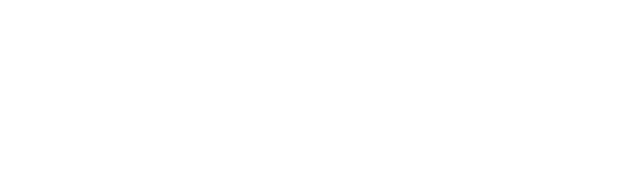
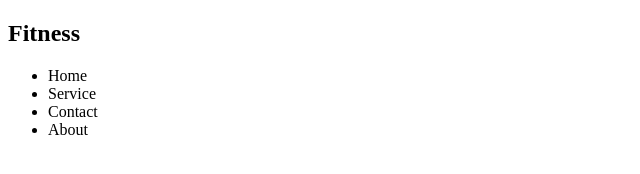
Before and after one commit to mahdi786islam/assignment-02-repository-fitness-, a plain HTML site: page index.html in a window 1280 px wide. Shown: the whole page, without its empty margins (0-640 px from the left). Drawn offline with Linux system fonts and the light colour scheme.

Commit message:
nav menu

```diff
--- a/index.html
+++ b/index.html
@@ -7,6 +7,21 @@
     <title>Fitness</title>
 </head>
 <body>
+    <header>
+        <nav class="nav-container">
+            <div class="nav-title">
+                <h1>Fitness</h1>
+            </div>
+            <div class="nav-menu">
+                <ul>
+                    <li>Home</li>
+                    <li>Service</li>
+                    <li>Contact</li>
+                    <li>About</li>
+                </ul>
+            </div>
+        </nav>
+    </header>
 
 </body>
 </html>
```
